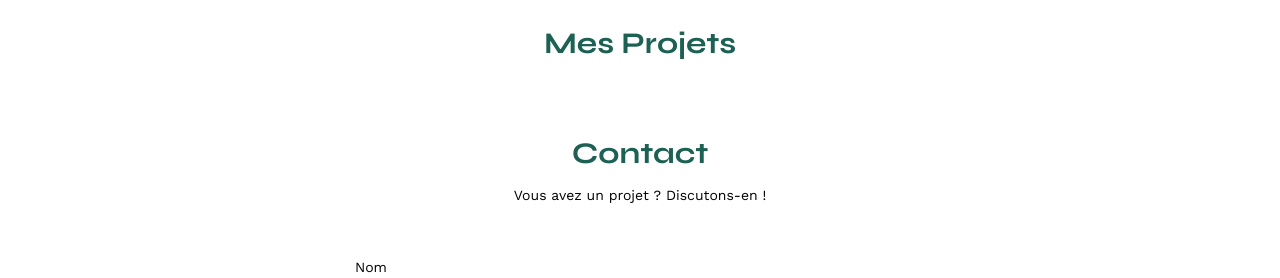
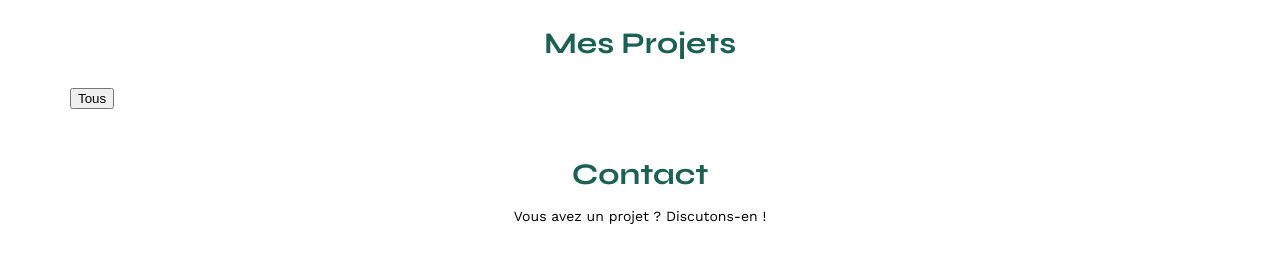
Before and after one commit to debleg/OC-P6-Sophie-Bluel, a plain HTML site: page index.html in a window 1280 px wide. Shown: the part 507-785 px from the top of the page. Drawn offline with nearby package versions, Linux system fonts and the light colour scheme; no server answers.

Commit message:
Create category filter buttons

```diff
--- a/index.html
+++ b/index.html
@@ -37,6 +37,8 @@
 	</section>
 	<section id="portfolio">
 		<h2>Mes Projets</h2>
+		<div class="filters">
+		</div>
 		<div class="gallery">
 		</div>
 	</section>
--- a/script.js
+++ b/script.js
@@ -44,3 +44,43 @@ const displayWorks = async () => {
 }
 
 displayWorks();
+
+
+const fetchCategories = async () => {
+    try {
+        const response = await fetch("http://localhost:5678/api/categories");
+        const categories = await response.json();
+        return categories;
+
+    } catch (error) {
+        console.log("An error occurred:", error);
+    }
+}
+
+//creates the container for the category filters to be displayed
+const categoryFilters = document.querySelector(".filters");
+
+//creates the category buttons
+const categoryButtons = async () => {
+    try {
+        //Creates a "Tous" button that will allow the display of all categories
+        const buttonAll = document.createElement("button");
+        buttonAll.innerText = "Tous";
+        categoryFilters.appendChild(buttonAll);
+
+        //Allows the use of the return of the fetchCategories function
+        const categories = await fetchCategories();
+
+        //creates a button for each category with its name
+        categories.forEach ((category) => {
+            const buttonCategory = document.createElement("button");
+            const categoryName = category.name;
+            buttonCategory.innerText = categoryName;
+            categoryFilters.appendChild(buttonCategory);
+        })
+    } catch (error) {
+        console.log("An error occurred:", error);
+    }
+}
+
+categoryButtons();
```
